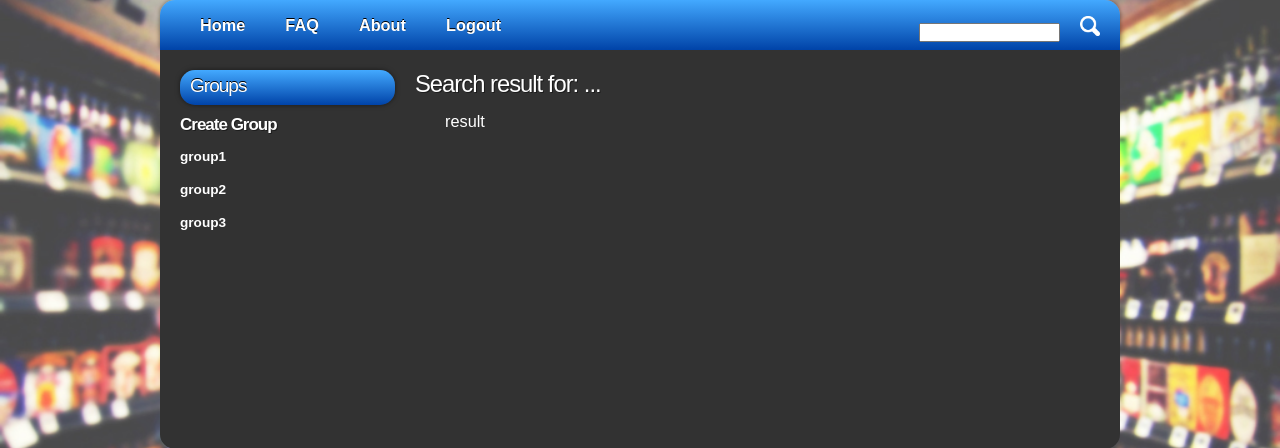
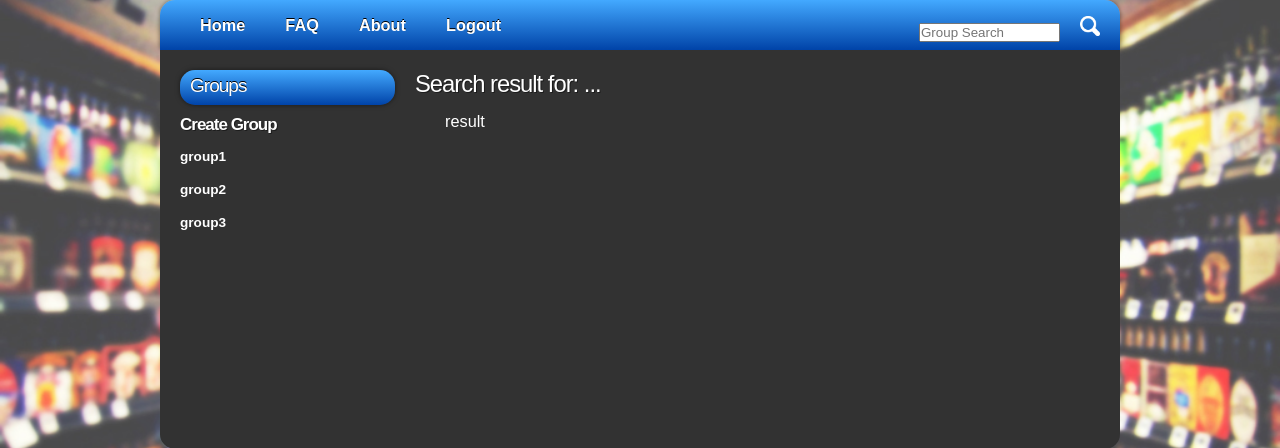
Before and after one commit to snir-sh/Grosharies, a Python web app: template grosharies-site/web/templates/search.html in a window 1280 px wide. Shown: the part 120-568 px from the top of the page. Run offline with Jinja, Linux system fonts and the light colour scheme; the template is opened without the code that fills it, so the values that code supplies are empty.

Commit message:
Add default text to search textbox

```diff
--- a/grosharies-site/web/templates/FAQ.html
+++ b/grosharies-site/web/templates/FAQ.html
@@ -34,7 +34,7 @@
 		<li>
 		<a href="search" style="float:right;"><img width="20" height="20" src="../static/images/magnifier.png"></a>
 		</li></br>
-		<input type="text" name="txtSearch" style="float:right;" size="15" height="20px">
+		<input type="text" name="txtSearch" placeholder="Group Search" style="float:right;" size="15" height="20px">
       </ul>
     </div><!--close menubar-->
 
--- a/grosharies-site/web/templates/about.html
+++ b/grosharies-site/web/templates/about.html
@@ -34,7 +34,7 @@
 		<li>
 		<a href="search" style="float:right;"><img width="20" height="20" src="../static/images/magnifier.png"></a>
 		</li></br>
-		<input type="text" name="txtSearch" style="float:right;" size="15" height="20px">
+		<input type="text" name="txtSearch" placeholder="Group Search" style="float:right;" size="15" height="20px">
       </ul>
     </div><!--close menubar-->
 
--- a/grosharies-site/web/templates/list.html
+++ b/grosharies-site/web/templates/list.html
@@ -34,7 +34,7 @@
 		<li>
 		<a href="testimonials" style="float:right;"><img width="20" height="20" src="../static/images/magnifier.png"></a>
 		</li></br>
-		<input type="text" name="txtSearch" style="float:right;" size="15" height="20px">
+		<input type="text" name="txtSearch" placeholder="Group Search" style="float:right;" size="15" height="20px">
         <!-- <li class="current"><a href="projects.html">Projects</a></li>
         <li><a href="contact.html">Contact Us</a></li> -->
       </ul>
--- a/grosharies-site/web/templates/listPage.html
+++ b/grosharies-site/web/templates/listPage.html
@@ -34,7 +34,7 @@
 		<li>
 		<a href="search" style="float:right;"><img width="20" height="20" src="../static/images/magnifier.png"></a>
 		</li></br>
-		<input type="text" name="txtSearch" style="float:right;" size="15" height="20px">
+		<input type="text" name="txtSearch" placeholder="Group Search" style="float:right;" size="15" height="20px">
         <!-- <li class="current"><a href="projects.html">Projects</a></li>
         <li><a href="contact.html">Contact Us</a></li> -->
       </ul>
--- a/grosharies-site/web/templates/privacy.html
+++ b/grosharies-site/web/templates/privacy.html
@@ -34,7 +34,7 @@
 		<li>
 		<a href="search" style="float:right;"><img width="20" height="20" src="../static/images/magnifier.png"></a>
 		</li></br>
-		<input type="text" name="txtSearch" style="float:right;" size="15" height="20px">
+		<input type="text" name="txtSearch" placeholder="Group Search" style="float:right;" size="15" height="20px">
       </ul>
     </div><!--close menubar-->
 
--- a/grosharies-site/web/templates/search.html
+++ b/grosharies-site/web/templates/search.html
@@ -34,7 +34,7 @@
 		<li>
 		<a href="search" style="float:right;"><img width="20" height="20" src="../static/images/magnifier.png"></a>
 		</li></br>
-		<input type="text" name="txtSearch" style="float:right;" size="15" height="20px">
+		<input type="text" name="txtSearch" placeholder="Group Search" style="float:right;" size="15" height="20px">
       </ul>
     </div><!--close menubar-->
 
--- a/grosharies-site/web/templates/terms.html
+++ b/grosharies-site/web/templates/terms.html
@@ -34,7 +34,7 @@
 		<li>
 		<a href="search" style="float:right;"><img width="20" height="20" src="../static/images/magnifier.png"></a>
 		</li></br>
-		<input type="text" name="txtSearch" style="float:right;" size="15" height="20px">
+		<input type="text" name="txtSearch" placeholder="Group Search" style="float:right;" size="15" height="20px">
       </ul>
     </div><!--close menubar-->
 
```
